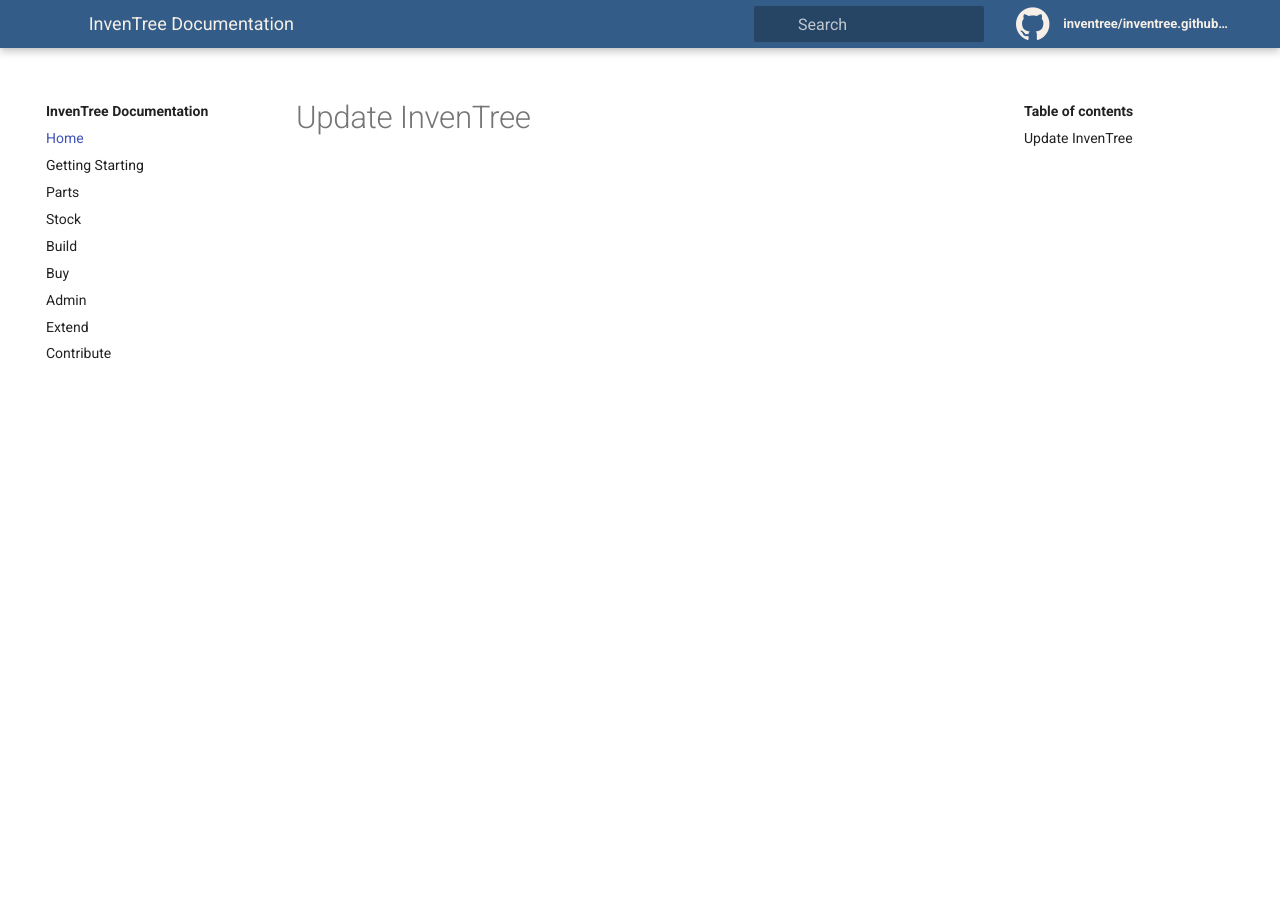
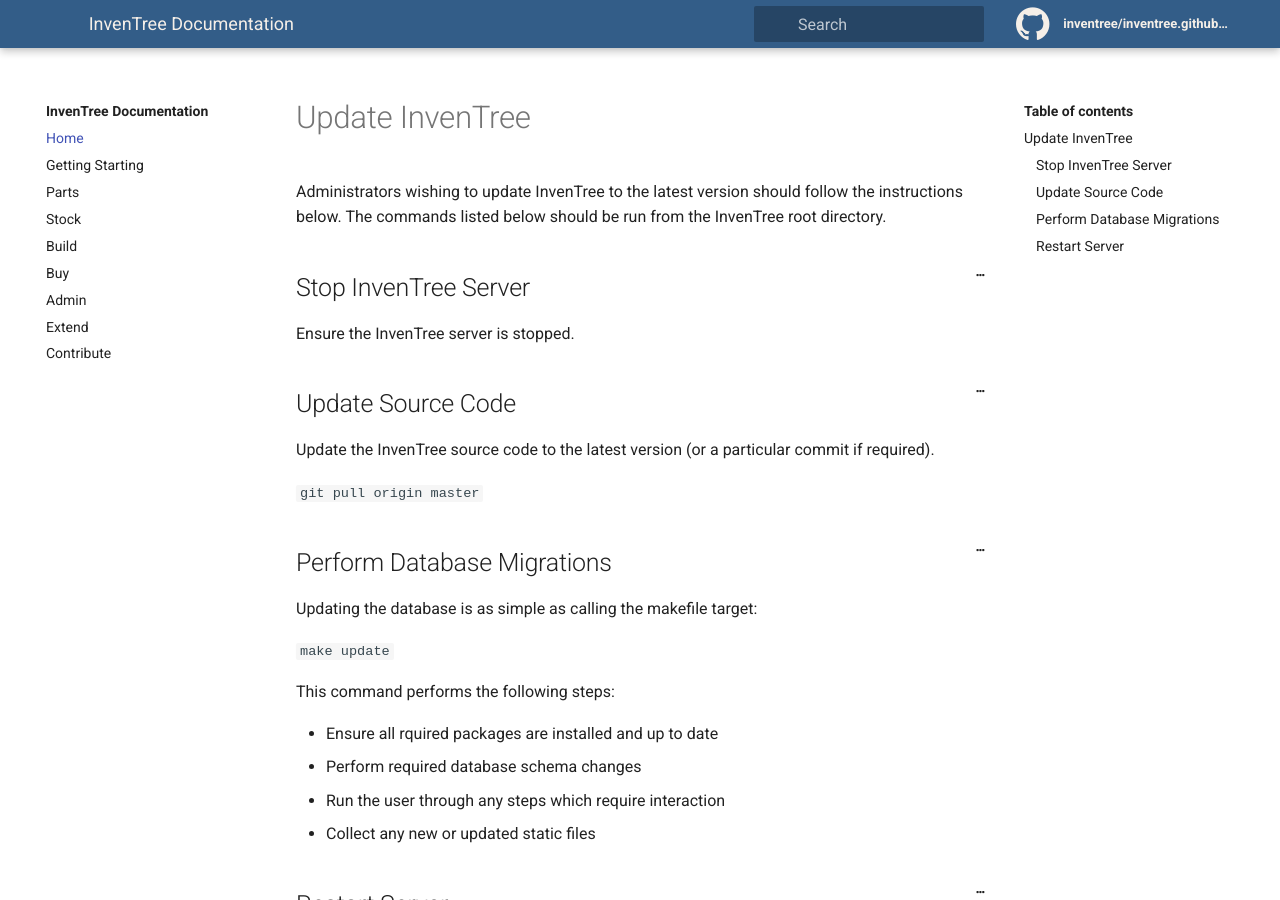
Before and after one commit to inventree/InvenTree.github.io, a Jekyll site: the page built from docs/start/update.md, in a window 1280 px wide and 900 px high. Built offline with Jekyll 4.4.1, drawn with Linux system fonts in a browser that asks for light colours; some of the changed text lies outside the part shown.

Commit message:
Documentation for database update procedure

```diff
--- a/docs/start/update.md
+++ b/docs/start/update.md
@@ -4,3 +4,32 @@
 ---
 
 # Update InvenTree
+
+Administrators wishing to update InvenTree to the latest version should follow the instructions below. The commands listed below should be run from the InvenTree root directory.
+
+## Stop InvenTree Server
+
+Ensure the InvenTree server is stopped.
+
+## Update Source Code
+
+Update the InvenTree source code to the latest version (or a particular commit if required).
+
+`git pull origin master`
+
+## Perform Database Migrations
+
+Updating the database is as simple as calling the makefile target:
+
+``make update``
+
+This command performs the following steps:
+
+* Ensure all rquired packages are installed and up to date
+* Perform required database schema changes
+* Run the user through any steps which require interaction
+* Collect any new or updated static files
+
+## Restart Server
+
+Ensure the InvenTree server is restarted.
```
